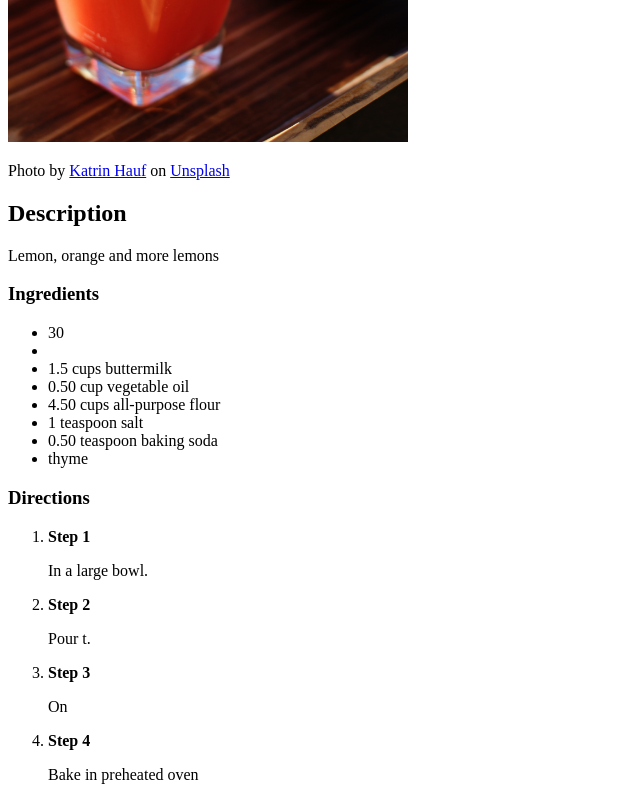
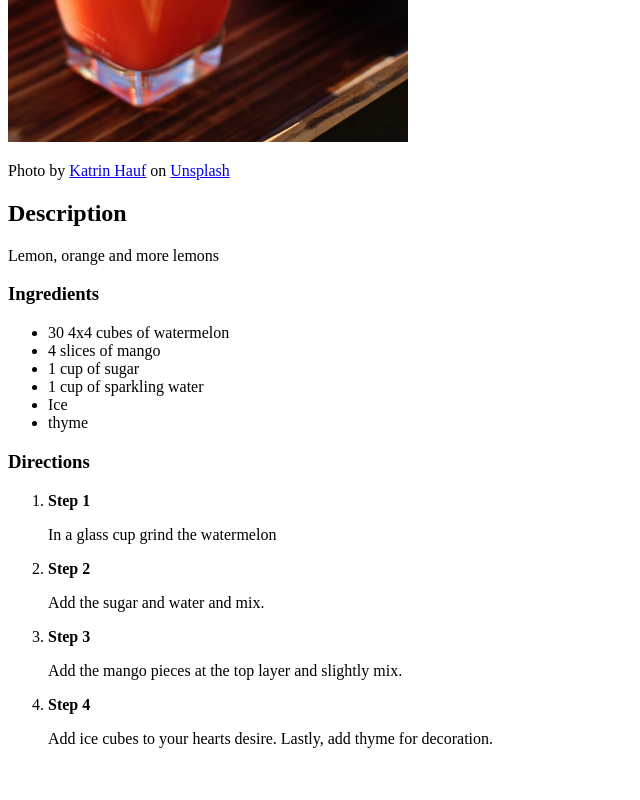
Before and after one commit to SSerif9/odin-recipes, a plain HTML site: page recipes/spring.html in a window 1280 px wide. Shown: the part 438-1238 px from the top of the page, without its empty margins (0-640 px from the left). After the commit the page ends 1202 px from the top, so only its background shows below. Drawn offline with Linux system fonts and the light colour scheme.

Commit message:
Edit index.html and recipes

```diff
--- a/recipes/spring.html
+++ b/recipes/spring.html
@@ -13,29 +13,27 @@
         <p> Lemon, orange and more lemons </p>
         <h3>Ingredients</h3>
         <ul>
-           <li>30</li>
-           <li></li>
-           <li>1.5 cups buttermilk</li>
-           <li>0.50 cup vegetable oil</li>
-           <li>4.50 cups all-purpose flour</li>
-           <li>1 teaspoon salt</li>
-           <li>0.50 teaspoon baking soda</li>
+           <li>30 4x4 cubes of watermelon</li>
+           <li> 4 slices of mango</li>
+           <li>1 cup of sugar</li>
+           <li>1 cup of sparkling water</li>
+           <li>Ice</li>
            <li>thyme</li>
 
            </ul>
            <h3><strong>Directions</strong></h3>
            <ol>
                <li><strong>Step 1</strong></li>
-               <p>In a large bowl.</p>
+               <p>In a glass cup grind the watermelon</p>
 
                <li><strong>Step 2</strong></li>
-               <p>Pour t.</p>
+               <p>Add the sugar and water and mix.</p>
 
                <li><strong>Step 3</strong></li>
-               <p>On </p>
+               <p>Add the mango pieces at the top layer and slightly mix.</p>
 
                <li><strong>Step 4</strong></li>
-               <p>Bake in preheated oven </p>
+               <p> Add ice cubes to your hearts desire. Lastly, add thyme for decoration.</p>
 
            </ol>
     </body>
```
Also changed, not shown: index.html (+3 -1 lines), recipes/summer.html (+9 -14 lines), recipes/winter.html (+4 -4 lines).
